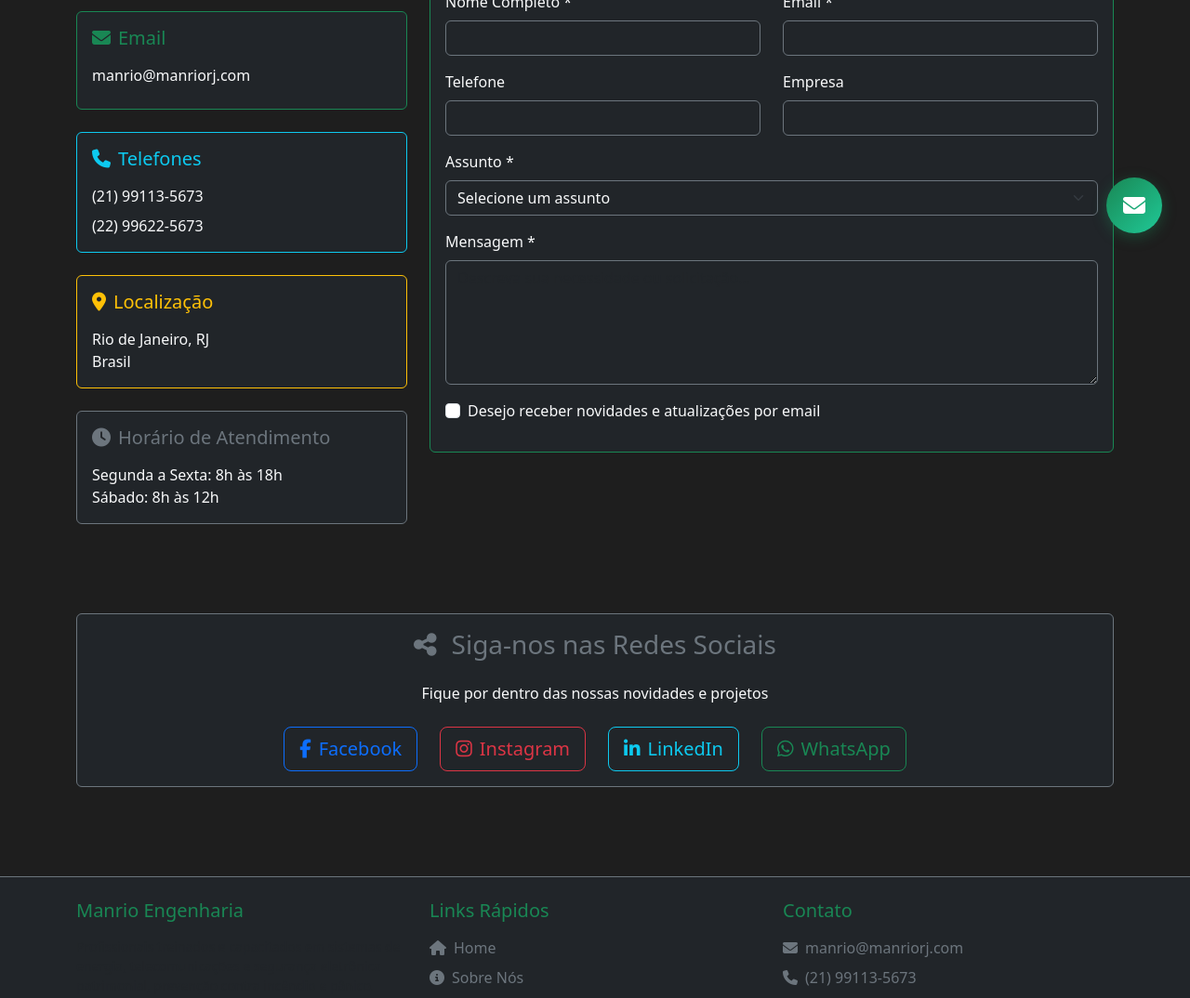
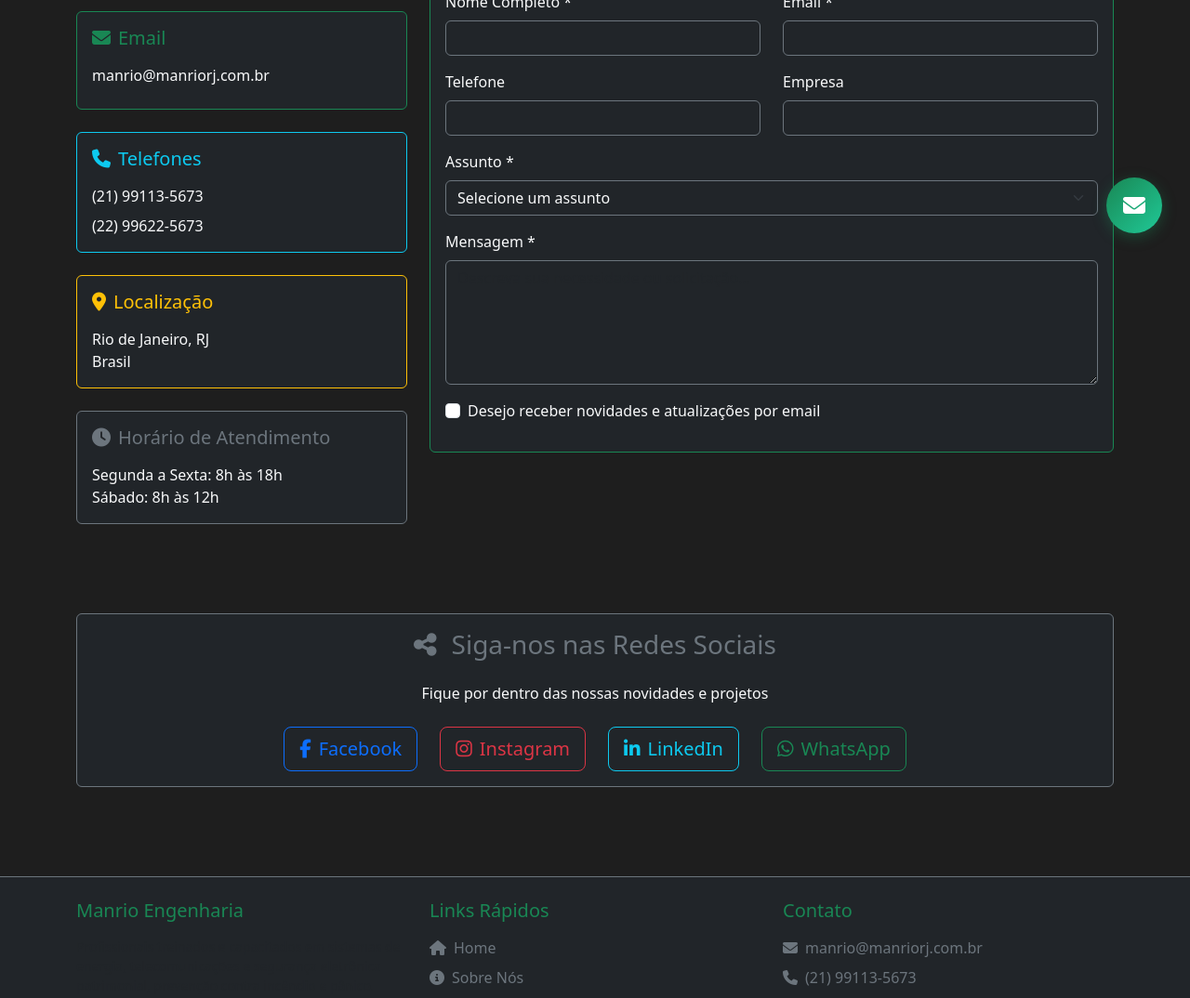
Before and after one commit to gacoelho/Manrio_SPA_Site, a React (Vite) app in the folder site/: page /contato in a window 1280 px wide. Shown: the part 519-1593 px from the top of the page at 93% size. Built offline with nearby package versions, Linux system fonts and the light colour scheme.

Commit message:
fix: atualiza emails de .com para .com.br

```diff
--- a/site/src/components/Footer.jsx
+++ b/site/src/components/Footer.jsx
@@ -65,8 +65,8 @@ export default function Footer() {
             <h5 className="text-success mb-3">Contato</h5>
             <ul className="list-unstyled">
               <li className="mb-2">
-                <a href="mailto:manrio@manriorj.com" className="text-secondary text-decoration-none">
-                  <i className="fas fa-envelope me-2"></i>manrio@manriorj.com
+                <a href="mailto:manrio@manriorj.com.br" className="text-secondary text-decoration-none">
+                  <i className="fas fa-envelope me-2"></i>manrio@manriorj.com.br
                 </a>
               </li>
               <li className="mb-2">
--- a/site/src/pages/Contato.jsx
+++ b/site/src/pages/Contato.jsx
@@ -37,8 +37,8 @@ export default function Contato() {
                   Email
                 </h5>
                 <p className="mb-2">
-                  <a href="mailto:manrio@manriorj.com" className="text-light text-decoration-none">
-                    manrio@manriorj.com
+                  <a href="mailto:manrio@manriorj.com.br" className="text-light text-decoration-none">
+                    manrio@manriorj.com.br
                   </a>
                 </p>
               </div>
--- a/site/src/pages/Projetos.jsx
+++ b/site/src/pages/Projetos.jsx
@@ -301,7 +301,7 @@ export default function Projetos() {
       yPosition += lineHeight;
       pdf.text('Telefone: (21) 99113-5673 / (22) 99622-5673', 20, yPosition);
       yPosition += lineHeight;
-      pdf.text('Email: manrio@manriorj.com', 20, yPosition);
+      pdf.text('Email: manrio@manriorj.com.br', 20, yPosition);
 
       // Rodapé
       const totalPages = pdf.getNumberOfPages();
@@ -588,11 +588,11 @@ export default function Projetos() {
             Entre em contato conosco para discutir suas necessidades e solicitar um orçamento
           </p>
           <div className="d-flex justify-content-center gap-3">
-            <button className="btn btn-success btn-lg px-5" onClick={() => window.location.href = 'mailto:manrio@manriorj.com'}>
+            <button className="btn btn-success btn-lg px-5" onClick={() => window.location.href = 'mailto:manrio@manriorj.com.br'}>
               <i className="fas fa-phone me-2"></i>
               Solicitar Orçamento
             </button>
-            <button className="btn btn-outline-success btn-lg px-5" onClick={() => window.location.href = 'mailto:manrio@manriorj.com'}>
+            <button className="btn btn-outline-success btn-lg px-5" onClick={() => window.location.href = 'mailto:manrio@manriorj.com.br'}>
               <i className="fas fa-envelope me-2"></i>
               Enviar Mensagem
             </button>
```
